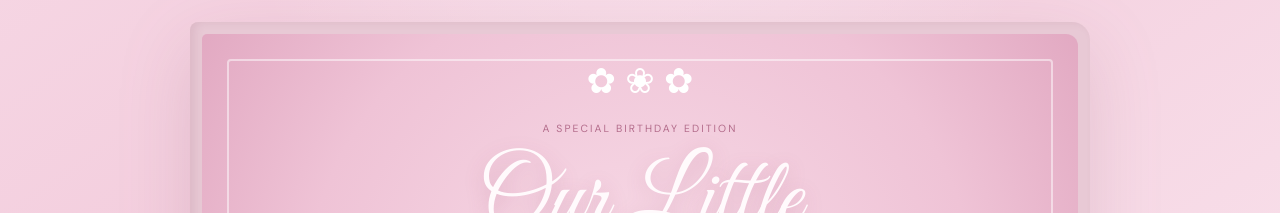
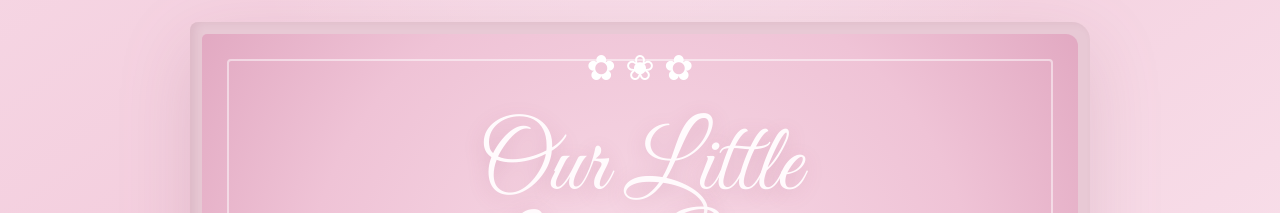
Before and after one commit to roncarnate062002-netizen/Happy-Birthday-Babyy, a plain HTML site: page index.html in a window 1280 px wide. Shown: the part 964-1177 px from the top of the page. Drawn offline with nearby package versions, Linux system fonts and the light colour scheme; a web font is replaced by a local one.

Commit message:
Update index.html

```diff
--- a/index.html
+++ b/index.html
@@ -658,8 +658,6 @@ button:focus-visible {
 
           <div class="cover-decoration">✿ ❀ ✿</div>
 
-          <div class="chapter-label">
-            A special birthday edition
           </div>
 
           <h3>Our Little<br>Love Story</h3>
```
